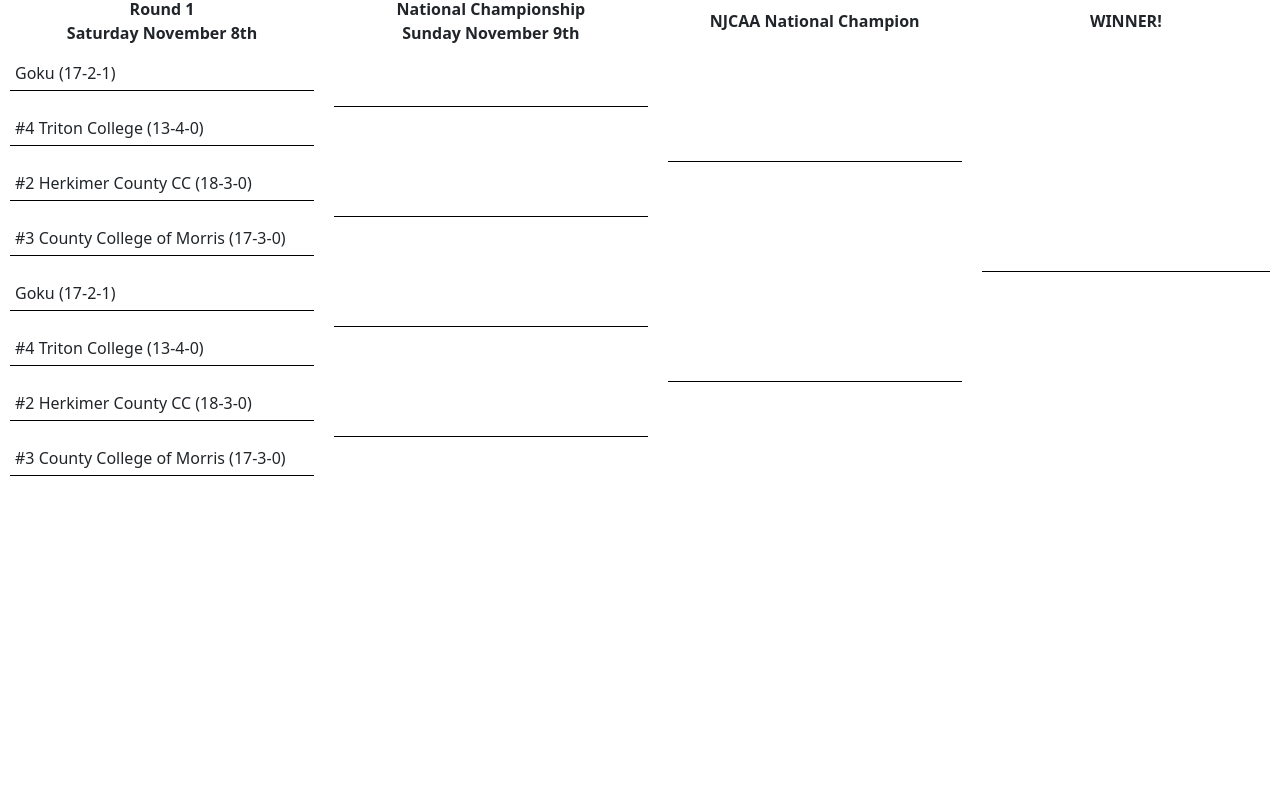
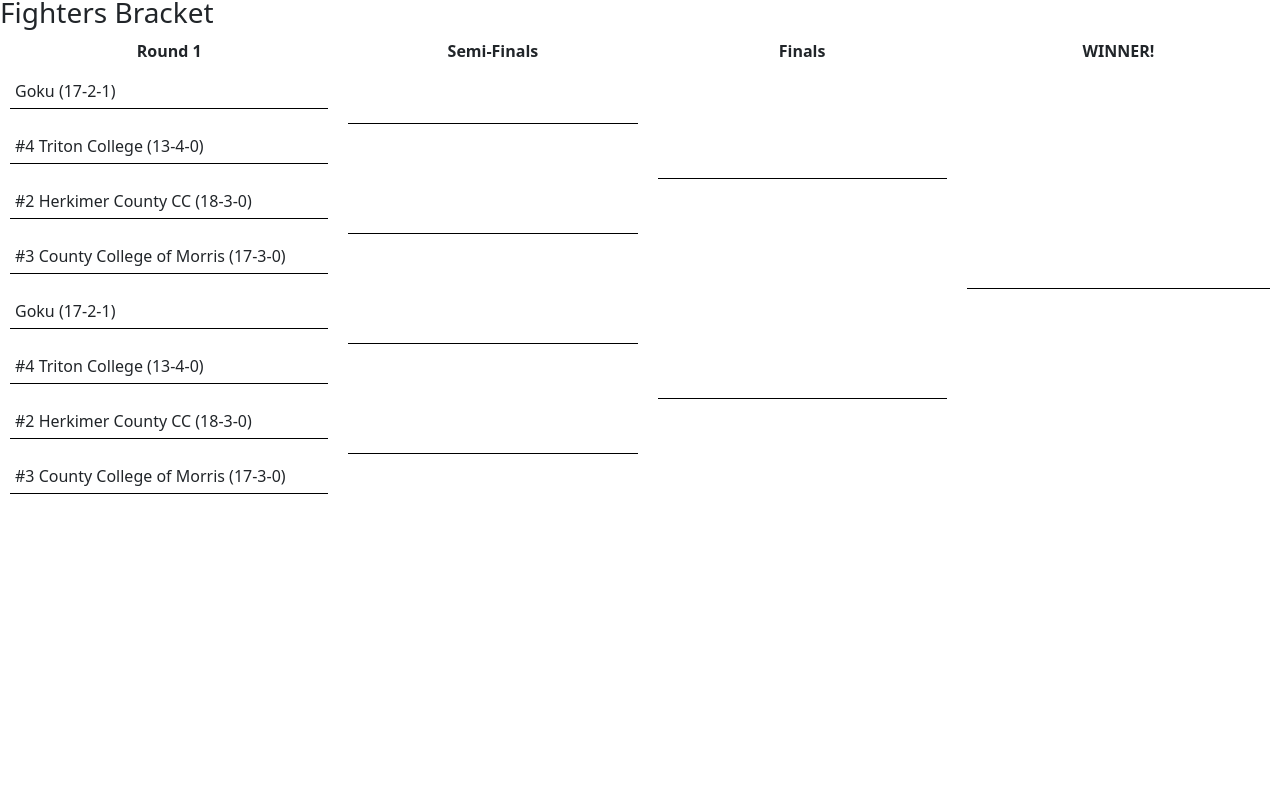
Before and after one commit to Jstewart1995/GitHub-Web-page-Group-3, a plain HTML site: page brackets.html in a window 1280 px wide. Shown: the part 104-898 px from the top of the page. Drawn offline with nearby package versions, Linux system fonts and the light colour scheme; a web font is replaced by a local one.

Commit message:
updated bracket sub titles

```diff
--- a/brackets.html
+++ b/brackets.html
@@ -27,11 +27,14 @@
 
         </header>
 
+        <h3>Fighters Bracket</h3>
+
+
         <table summary="Tournament Bracket" class="bracket">
             <tr>
-                <th>Round 1<br>Saturday November 8th</th>
-                <th>National Championship<br>Sunday November 9th</th>
-                <th>NJCAA National Champion</th>
+                <th>Round 1</th>
+                <th>Semi-Finals</th>
+                <th>Finals</th>
                 <th>WINNER!</th>
             </tr>
             <tr>
--- a/css/styles.css
+++ b/css/styles.css
@@ -79,6 +79,7 @@ table.bracket {
 
 .logo a{
 	color: rgb(3, 3, 3);
+    font-size: 32px;
 	text-decoration: none;
 }
 .nav_bar{
@@ -91,7 +92,8 @@ table.bracket {
 	display: inline-block;
 }
 .nav_bar li a{
-	padding: 15px;
+	font-size: 20px;
+    padding: 15px;
 }
 .nav_bar li a:hover{
 	background: #7c7a7a;
```
Also changed, not shown: home.html (+1 -1 lines), vote.html (+1 -1 lines).
